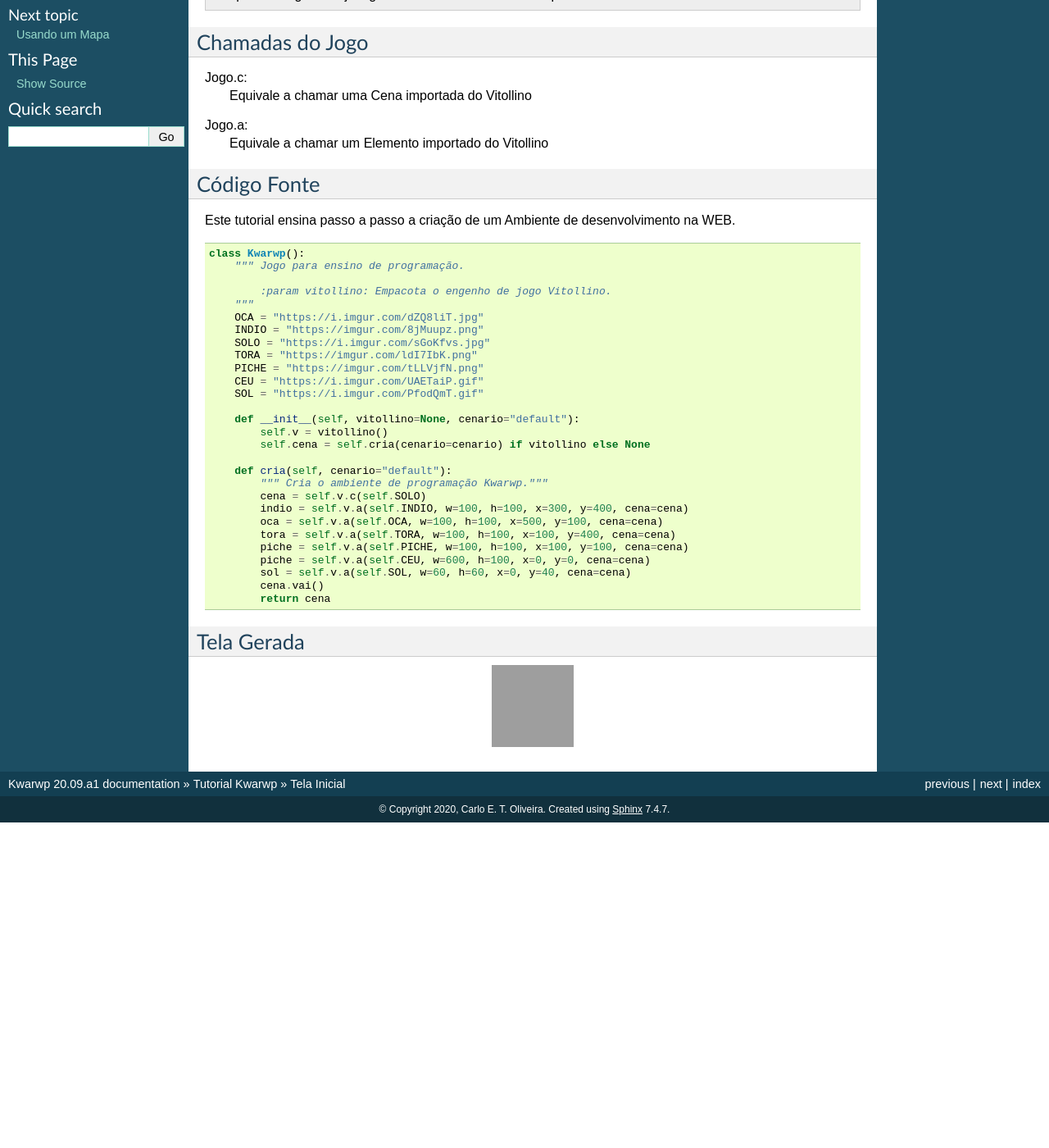
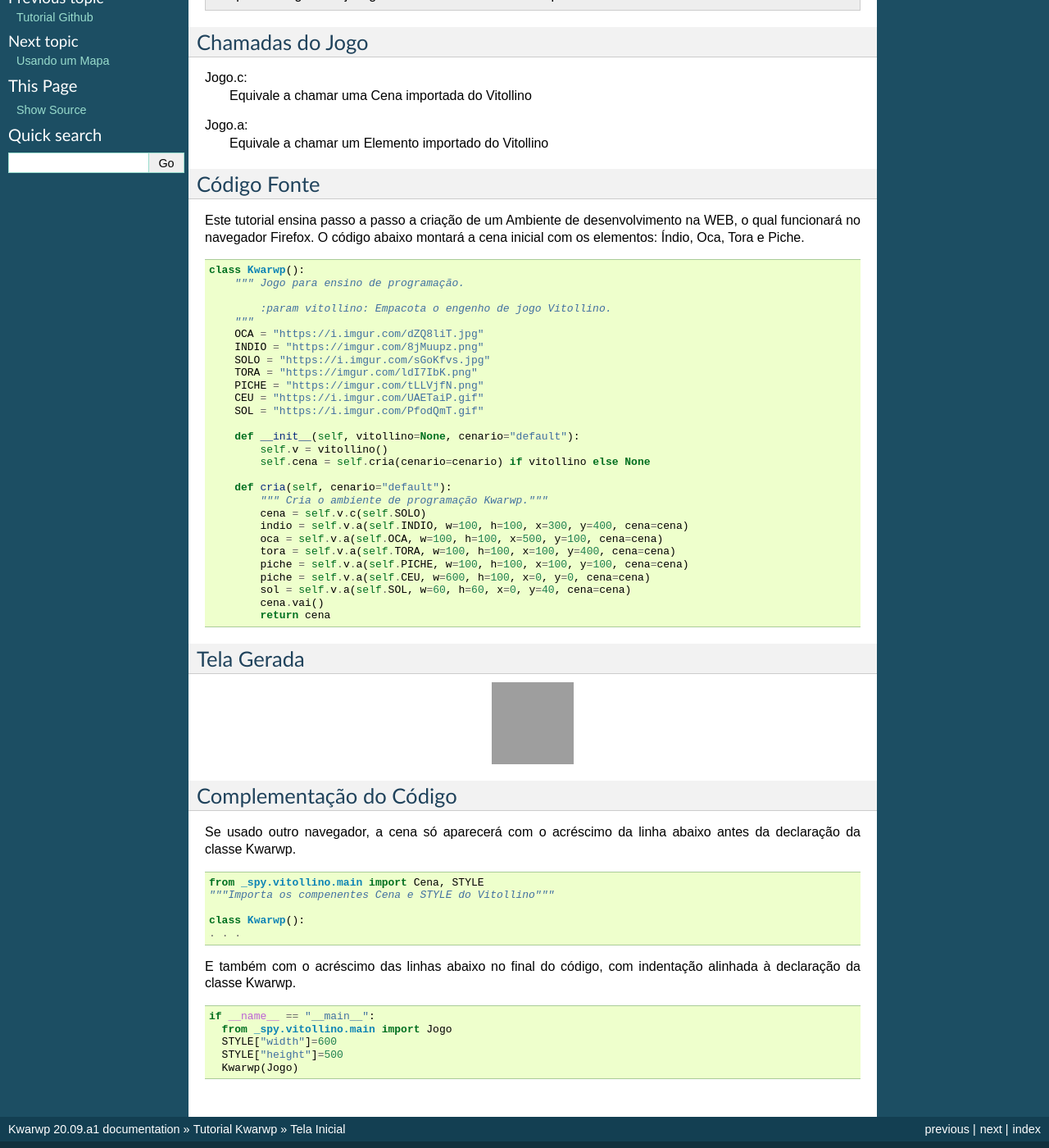
Before and after one commit to kwarwp/kwarwp, a Sphinx documentation site: the page built from docs/source/tutorial/inicio.rst, in a window 1280 px wide and 1400 px high, scrolled down 194 px. Shown: the whole window at 82% size. Built offline with Sphinx 7.4.7, drawn with Linux system fonts in a browser that asks for light colours; before the commit the page ends 1197 px from its top, so only the background shows below that; some of the changed text lies outside the part shown; grey boxes are pictures that could not be loaded.

Commit message:
Complementacao no tutorial Tela Inicial

```diff
--- a/docs/source/tutorial/inicio.rst
+++ b/docs/source/tutorial/inicio.rst
@@ -27,7 +27,8 @@
 Código Fonte
 ------------
 
-Este tutorial ensina passo a passo a criação de um Ambiente de desenvolvimento na WEB.
+Este tutorial ensina passo a passo a criação de um Ambiente de desenvolvimento na WEB, o qual funcionará no navegador Firefox.
+O código abaixo montará a cena inicial com os elementos: Índio, Oca, Tora e Piche.
 
 .. code:: python
 
@@ -60,6 +61,7 @@
           cena.vai()
           return cena
 
+
 Tela Gerada
 ------------
 
@@ -69,3 +71,28 @@
    :scale: 50
    :alt: Tela inicial do Kwarwp
    :align: center
+
+
+Complementação do Código
+------------------------
+
+Se usado outro navegador, a cena só aparecerá com o acréscimo da linha abaixo
+antes da declaração da classe Kwarwp.
+
+.. code:: python
+
+  from _spy.vitollino.main import Cena, STYLE
+  """Importa os compenentes Cena e STYLE do Vitollino"""
+
+  class Kwarwp():
+  . . .
+
+E também com o acréscimo das linhas abaixo no final do código, com indentação alinhada à declaração da classe Kwarwp.
+
+.. code:: python
+
+  if __name__ == "__main__":
+    from _spy.vitollino.main import Jogo
+    STYLE["width"]=600
+    STYLE["height"]=500
+    Kwarwp(Jogo)
```
